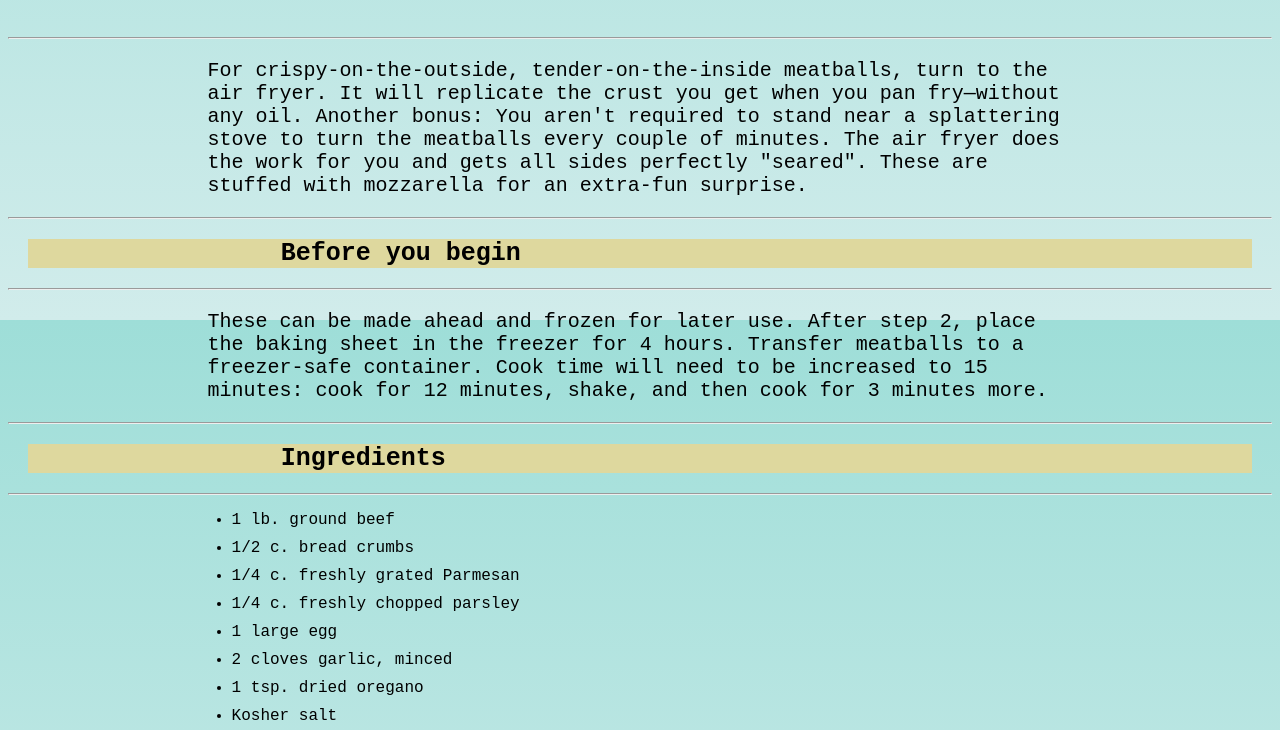
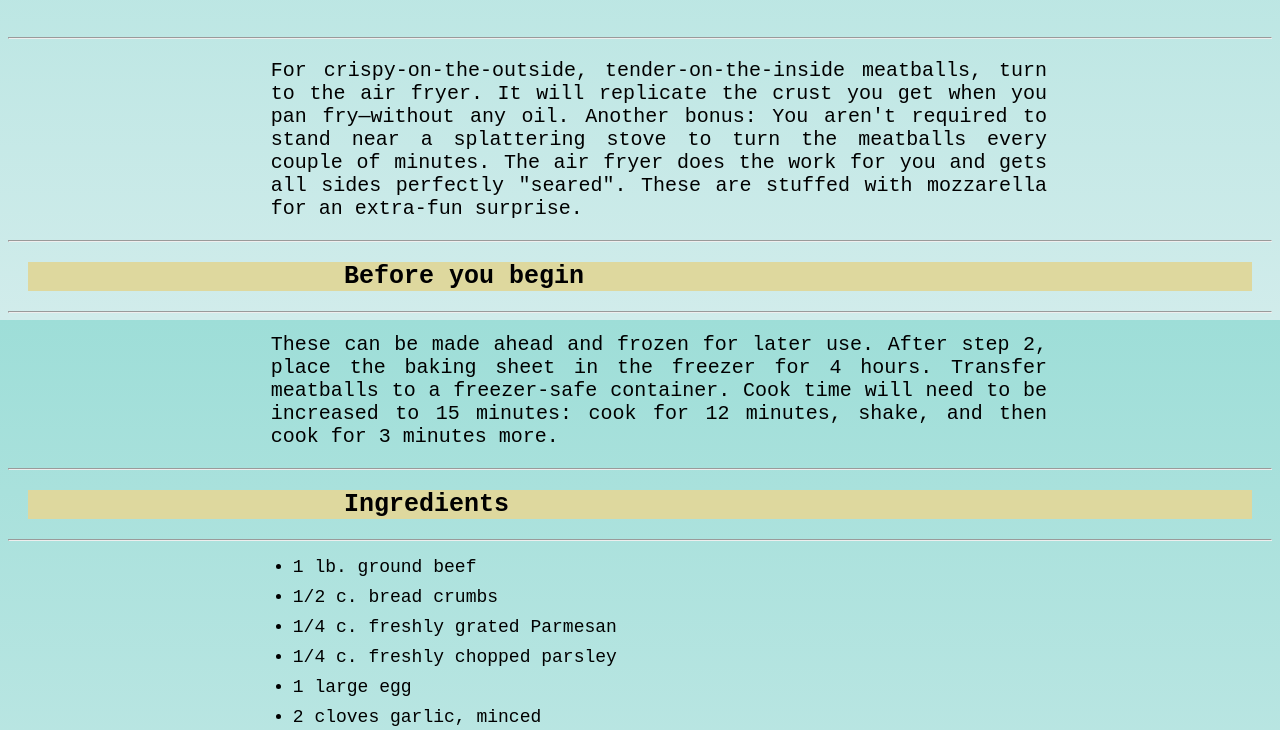
Before and after one commit to MauSanchez222/odin-recipes, a plain HTML site: page recipes/meatballs.html in a window 1280 px wide. Shown: the part 480-1210 px from the top of the page. Drawn offline with Linux system fonts and the light colour scheme.

Commit message:
Changed text padding to make it more centered and increased list font size to improve readability

```diff
--- a/style.css
+++ b/style.css
@@ -27,7 +27,7 @@ header, h3{
 
 h3{
     margin: 20px;
-    padding-left: 20%;
+    padding-left: 25%;
     font-size: 25px;
 }
 
@@ -40,7 +40,8 @@ header{
 p{
     margin: 10px;
     font-size: 20px;
-    padding: 10px 15% 10px 15%;
+    padding: 10px 17% 10px 20%;
+    text-align: justify;
 }
 
 
@@ -55,7 +56,8 @@ a.main-page-links{
 }
 
 li{
-    margin: 10px 15% 10px 15%;
+    margin: 10px 15% 10px 20%;
+    font-size: 18px;
 }
 
 ol{
@@ -75,6 +77,6 @@ img{
     margin: auto;
     margin-bottom: 40px;
     margin-top: 25px;
-    display: flex;
+    display: block;
     box-sizing: border-box;
 }
```
